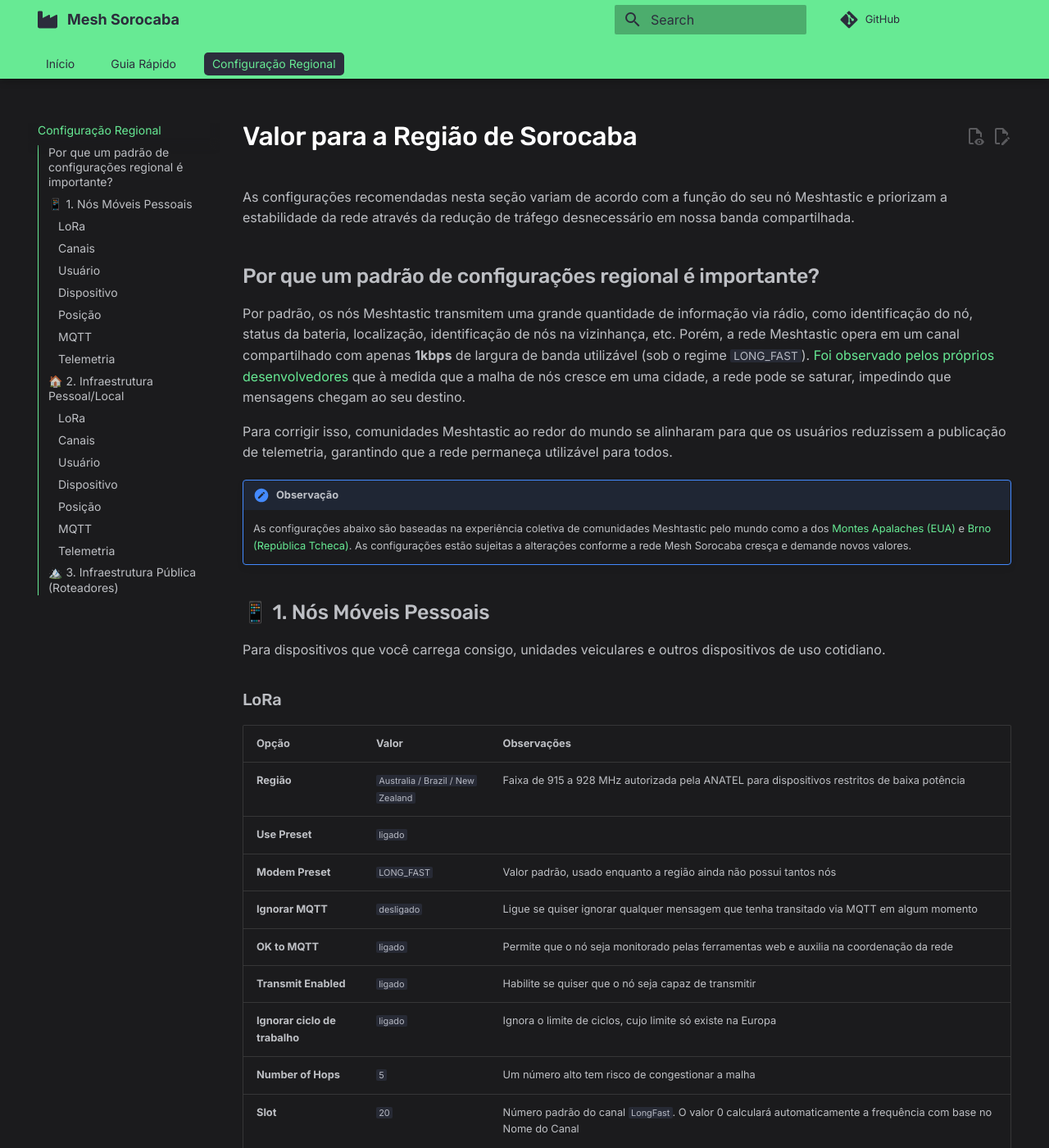
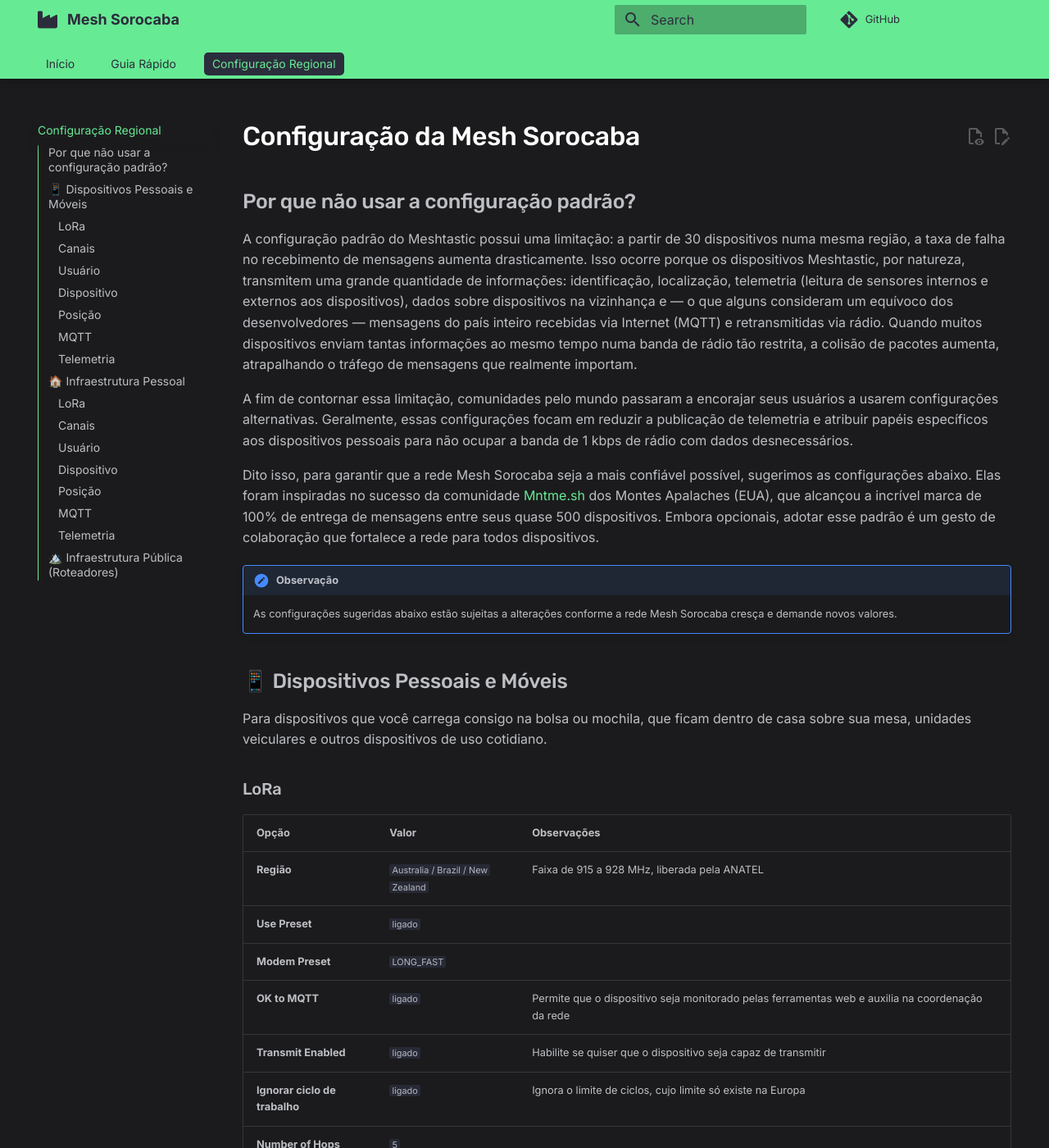
Before and after one commit to MeshSorocaba/meshsorocaba.github.io, an MkDocs documentation site: the page built from docs/configuracao.md, in a window 1280 px wide and 1400 px high. Shown: the whole window at 82% size. Built offline with MkDocs 1.6.1 and Material for MkDocs 9.7.7, drawn with Linux system fonts in a browser that asks for light colours; comment, search, counter and statistics services are not loaded; some of the changed text lies outside the part shown.

Commit message:
Major update in config tips

```diff
--- a/docs/configuracao.md
+++ b/docs/configuracao.md
@@ -1,60 +1,59 @@
-# Valor para a Região de Sorocaba
+# Configuração da Mesh Sorocaba
 
-As configurações recomendadas nesta seção variam de acordo com a função do seu nó Meshtastic e priorizam a estabilidade da rede através da redução de tráfego desnecessário em nossa banda compartilhada.
+## Por que não usar a configuração padrão?
 
-## Por que um padrão de configurações regional é importante?
+A configuração padrão do Meshtastic possui uma limitação: a partir de 30 dispositivos numa mesma região, a taxa de falha no recebimento de mensagens aumenta drasticamente. Isso ocorre porque os dispositivos Meshtastic, por natureza, transmitem uma grande quantidade de informações: identificação, localização, telemetria (leitura de sensores internos e externos aos dispositivos), dados sobre dispositivos na vizinhança e — o que alguns consideram um equívoco dos desenvolvedores — mensagens do país inteiro recebidas via Internet (MQTT) e retransmitidas via rádio. Quando muitos dispositivos enviam tantas informações ao mesmo tempo numa banda de rádio tão restrita, a colisão de pacotes aumenta, atrapalhando o tráfego de mensagens que realmente importam.
 
-Por padrão, os nós Meshtastic transmitem uma grande quantidade de informação via rádio, como identificação do nó, status da bateria, localização, identificação de nós na vizinhança, etc. Porém, a rede Meshtastic opera em um canal compartilhado com apenas **1kbps** de largura de banda utilizável (sob o regime `LONG_FAST`). [Foi observado pelos próprios desenvolvedores](https://meshtastic.org/blog/why-your-mesh-should-switch-from-longfast/) que à medida que a malha de nós cresce em uma cidade, a rede pode se saturar, impedindo que mensagens chegam ao seu destino.
+A fim de contornar essa limitação, comunidades pelo mundo passaram a encorajar seus usuários a usarem configurações alternativas. Geralmente, essas configurações focam em reduzir a publicação de telemetria e atribuir papéis específicos aos dispositivos pessoais para não ocupar a banda de 1 kbps de rádio com dados desnecessários.
 
-Para corrigir isso, comunidades Meshtastic ao redor do mundo se alinharam para que os usuários reduzissem a publicação de telemetria, garantindo que a rede permaneça utilizável para todos.
+Dito isso, para garantir que a rede Mesh Sorocaba seja a mais confiável possível, sugerimos as configurações abaixo. Elas foram inspiradas no sucesso da comunidade [Mntme.sh](https://mtnme.sh/) dos Montes Apalaches (EUA), que alcançou a incrível marca de 100% de entrega de mensagens entre seus quase 500 dispositivos. Embora opcionais, adotar esse padrão é um gesto de colaboração que fortalece a rede para todos dispositivos.
 
 !!! note "Observação"
-    As configurações abaixo são baseadas na experiência coletiva de comunidades Meshtastic pelo mundo como a dos [Montes Apalaches (EUA)](https://mtnme.sh/) e [Brno (República Tcheca)](https://meshtastic--czbrno-blogspot-com.translate.goog/2025/01/meshtastic-moznost-soucasne-existence.html?_x_tr_sl=cs&_x_tr_tl=en&_x_tr_hl=cs&_x_tr_pto=wapp). As configurações estão sujeitas a alterações conforme a rede Mesh Sorocaba cresça e demande novos valores.
+     As configurações sugeridas abaixo estão sujeitas a alterações conforme a rede Mesh Sorocaba cresça e demande novos valores.
 
-## 📱 1. Nós Móveis Pessoais
+## 📱 Dispositivos Pessoais e Móveis
 
-Para dispositivos que você carrega consigo, unidades veiculares e outros dispositivos de uso cotidiano.
+Para dispositivos que você carrega consigo na bolsa ou mochila, que ficam dentro de casa sobre sua mesa, unidades veiculares e outros dispositivos de uso cotidiano.
 
 ### LoRa
 
 | **Opção** | **Valor** | **Observações** |
 | :--- | :--- | :--- |
-| **Região** | `Australia / Brazil / New Zealand` | Faixa de 915 a 928 MHz autorizada pela ANATEL para dispositivos restritos de baixa potência |
+| **Região** | `Australia / Brazil / New Zealand` | Faixa de 915 a 928 MHz, liberada pela ANATEL |
 | **Use Preset** | `ligado` | |
-| **Modem Preset** | `LONG_FAST` | Valor padrão, usado enquanto a região ainda não possui tantos nós |
-| **Ignorar MQTT** | `desligado` | Ligue se quiser ignorar qualquer mensagem que tenha transitado via MQTT em algum momento |
-| **OK to MQTT** | `ligado` | Permite que o nó seja monitorado pelas ferramentas web e auxilia na coordenação da rede |
-| **Transmit Enabled** | `ligado` | Habilite se quiser que o nó seja capaz de transmitir |
+| **Modem Preset** | `LONG_FAST` |  |
+| **OK to MQTT** | `ligado` | Permite que o dispositivo seja monitorado pelas ferramentas web e auxilia na coordenação da rede |
+| **Transmit Enabled** | `ligado` | Habilite se quiser que o dispositivo seja capaz de transmitir |
 | **Ignorar ciclo de trabalho** | `ligado` | Ignora o limite de ciclos, cujo limite só existe na Europa |
-| **Number of Hops** | `5` | Um número alto tem risco de congestionar a malha |
-| **Slot** | `20` | Número padrão do canal `LongFast`. O valor 0 calculará automaticamente a frequência com base no Nome do Canal |
-| **RX Boosted Gain** | `ligado` | opção específica para a série de chips SX126x que permite ao chip consumir uma pequena quantidade de energia adicional para aumentar a sensibilidade de recepção |
+| **Number of Hops** | `5` |  |
+| **Slot** | `0` ou `20` | 0 = calcula automaticamente a frequência com base no nome do canal primário; 20 = Número padrão do canal `LongFast` |
+| **RX Boosted Gain** | `ligado` |  |
 
 ### Canais
 
 | **Opção** | **Valor** | **Observações** |
 | :--- | :--- | :--- |
-| **Nome do canal** | `LongFast` | Canal público padrão para o preset `LONG_FAST`; deve ser o primeiro da lista |
+| **Nome do canal** | `LongFast` | Canal público padrão para o preset `LONG_FAST`; deve ser o primeiro canal da lista (canal primário) |
 | **PSK** | `AQ==` | Chave padrão do canal |
-| **Uplink ativado** | `ligado` | Permite que o nó seja monitorado pelas ferramentas web e auxilia na coordenação da rede |
-| **Downlink ativado** | `ligado` ou `desligado` | **Importante!** Se estiver usando um servidor MQTT privado, mantenha essa opção desligada para evitar retransmissões desnecessárias de NodeInfo, telemetria e mensagens de teste do servidor MQTT para o rádio, que tendem a congestionar a rede |
-| **Posição ativada** | `ligado` ou `desligado` |  |
-| **Localização precisa** | `ligado` ou `desligado` | Desnecessário se anúncio de posição está desligado |
+| **Uplink ativado** | `ligado` | Permite que o dispositivo apareça nas ferramentas web e auxilia na coordenação da rede |
+| **Downlink ativado** | `desligado` | Mensagens públicas somente via rádio |
+| **Posição ativada** | `ligado` | Envia informação da sua posição para as ferramentas web |
+| **Localização precisa** | `desligado` | |
 
 ### Usuário
 | **Opção** | **Valor** | **Observações** |
 | :--- | :--- | :--- |
-| **Nome** | qualquer | Nome longo do seu nó |
-| **Short Name** | 4 caracteres ou um emoji | Abreviação do seu nó |
+| **Nome** | qualquer | Nome longo do seu dispositivo |
+| **Short Name** | 4 caracteres ou um emoji | Abreviação do seu dispositivo |
 | **Impossível enviar mensagens** | `desligado` | Mantenha a opção desligada para poder receber mensagens privadas |
 
 ### Dispositivo
 
 | **Opção** | **Valor** | **Observações** |
 | :--- | :--- | :--- |
-| **Papel do dispositivo** | `CLIENT` ou `CLIENT_MUTE` | Use `CLIENT` na maioria dos casos; `CLIENT_MUTE` para múltiplos dispositivos recebendo recebendo de um nó com posição mais privilegiada |
+| **Papel do dispositivo** | `CLIENT_MUTE` | Use `CLIENT_MUTE` na maioria dos casos; `CLIENT` somente se houver necessidade de retransmitir dados alheios por alguma razão específica |
 | **Modo de retransmissão** | `ALL` | |
-| **Node Info Broadcast Interval** | `3 horas` | Não significa que o nó só será visto 4x ao dia; qualquer pacote transmitido contém info sobre o nó |
+| **Node Info Broadcast Interval** | `3 horas` | Não significa que o dispositivo só será visto 4x ao dia |
 | **Time Zone** | `GMT3` | Ou clique em "Use phone time zone" |
 
 ### Posição
@@ -62,10 +61,10 @@
 | **Opção** | **Valor** | **Observações** |
 | :--- | :--- | :--- |
 | **Intervalo de difusão** | `1 hora` | Intervalo base quando estacionado |
-| **Posição inteligente ativada** | `ligado` | Atualiza a posição do nó somente se você se deslocar além de uma certa distância |
+| **Posição inteligente ativada** | `ligado` | Atualiza a posição do dispositivo somente se você se deslocar além de uma certa distância |
 | **Intervalo mínimo da transmissão inteligente** | `15 minutos` | Intervalo de difusão quando em movimento |
 | **Distância mínima da transmissão inteligente** | `200` | Deslocamento mínimo em metros para que posição seja atualizada |
-| **Usar posição fixa** | `desligado` | Nós móveis devem usar GPS/Localização do celular |
+| **Usar posição fixa** | `desligado` | dispositivos móveis devem usar GPS/Localização do celular |
 | **Intervalo de atualização do GPS (segundos)** | `900` (15 minutos) |  |
 | **Position Flags** | `ALTITUDE` e `ALTITUDE_MSL` | Qualquer outra informação sobre o sensor apenas ocupa a banda desnecessariamente  |
 
@@ -80,97 +79,97 @@
 | **Saída JSON ativada** | `desligado` | |
 | **TLS ativado** | `desligado` | |
 | **Tópico principal** | `msh/BR/meshsorocaba` | |
-| **Proxy para cliente ativado** | `ligado` ou `desligado` | `ligado` se o nó só pode se comunicar pela internet através do seu celular, `desligado` se ele possui WiFi configurado e funcionando |
+| **Proxy para cliente ativado** | `ligado` ou `desligado` | `ligado` se o dispositivo só pode se comunicar pela internet através do seu celular |
 
 ### Telemetria
 | **Opção** | **Valor** | **Observações** |
 | :--- | :--- | :--- |
-| **Send Device Telemetry** | `desligado` | Ao contrário de um nó solar ou uma estação base, não é necessário anunciar seu nível de bateria a toda a malha |
-| **Módulo de métricas do ambiente ativado** | `desligado` | Não é útil para nós portáteis |
+| **Send Device Telemetry** | `desligado` | Ao contrário de um dispositivo solar ou uma estação base, não é necessário anunciar seu nível de bateria a toda a malha |
+| **Módulo de métricas do ambiente ativado** | `desligado` | Não é útil para dispositivos portáteis |
 
 ---
 
-## 🏠 2. Infraestrutura Pessoal/Local
+## 🏠 Infraestrutura Pessoal
 
-Para estações base residenciais, nós em sótãos/telhados, mastros em quintais e instalações solares regionais de altura média.
+Para estações-base residencias como dispositivos instalados no telhado, mastros em quintais ou no alto de prédios urbanos.
 
 ### LoRa
 
 | **Opção** | **Valor** | **Observações** |
 | :--- | :--- | :--- |
-| **Região** | `Australia / Brazil / New Zealand` | Faixa de 915 a 928 MHz autorizada pela ANATEL para dispositivos restritos de baixa potência |
+| **Região** | `Australia / Brazil / New Zealand` |  |
 | **Use Preset** | `ligado` | |
-| **Modem Preset** | `LONG_FAST` | Valor padrão, usado enquanto a região ainda não possui tantos nós |
-| **Ignorar MQTT** | `desligado` | Se desligado, aceita mensagens que tenham transitado via MQTT |
-| **OK to MQTT** | `ligado` | Permite monitorar o nó pelas ferramentas web e auxilia na coordenação da rede |
+| **Modem Preset** | `LONG_FAST` |  |
+| **Ignorar MQTT** | `ligado` |  |
+| **OK to MQTT** | `ligado` |  |
 | **Transmit Enabled** | `ligado` | |
-| **Ignorar ciclo de trabalho** | `ligado` | O limite de ciclos só é necessário na Europa |
-| **Number of Hops** | `3` | Número de hops alto não é útil para nós de infraestrutura, pois normalmente não origina tráfego |
-| **Slot** | `20` | Padrão LongFast (919.875 MHz) |
-| **RX Boosted Gain** | `ligado` | opção específica para a série de chips SX126x que permite ao chip consumir uma pequena quantidade de energia adicional para aumentar a sensibilidade de recepção |
+| **Ignorar ciclo de trabalho** | `ligado` |  |
+| **Number of Hops** | `3` | Número de hops alto não é útil para dispositivos de infraestrutura, pois normalmente não origina tráfego |
+| **Slot** | `0` ou `20` |  |
+| **RX Boosted Gain** | `ligado` |  |
 
 ### Canais
 
 | **Opção** | **Valor** | **Observações** |
 | :--- | :--- | :--- |
-| **Nome do canal** | `LongFast` | Canal público padrão para o preset `LONG_FAST`, deve ser o primeiro da lista de canais |
+| **Nome do canal** | `LongFast` | |
 | **PSK** | `AQ==` | Chave padrão do canal |
-| **Uplink ativado** | `ligado` | Permite que o nó seja monitorado pelas ferramentas web e auxilia na coordenação da rede |
-| **Downlink ativado** | `ligado` ou `desligado` | **Importante!** Se estiver usando um servidor MQTT privado, mantenha essa opção desligada para evitar retransmissões desnecessárias de NodeInfo, telemetria e mensagens de teste do servidor MQTT para o rádio, que tendem a congestionar a rede |
-| **Posição ativada** | `ligado` ou `desligado` | Para nós estacionários com posição fixa configurada |
+| **Uplink ativado** | `ligado` | Permite que o dispositivo seja monitorado pelas ferramentas web e auxilia na coordenação da rede |
+| **Downlink ativado** | `desligado` | Evitar retransmissões desnecessárias de todo o servidor MQTT para o rádio |
+| **Posição ativada** | `ligado` | |
 | **Localização precisa** | `ligado` ou `desligado` | A critério do usuário |
 
 ### Usuário
 | **Opção** | **Valor** | **Observações** |
 | :--- | :--- | :--- |
-| **Nome** | qualquer | Nome do seu nó; considere adicionar um emoji que sugira o tipo de estrutura da instalação (🌳, 🏠, 🏢, 🗼, ⛰️, etc.), e também um emoji 📵 como sufixo para salientar que se trata de um nó não-monitorado |
-| **Short Name** | 4 caracteres ou um emoji | Abreviação do nome do seu nó |
-| **Impossível enviar mensagens** | `desligado` | Para nós não-monitorados, evita que usuários enviem mensagens na espera de uma resposta |
+| **Nome** | qualquer | Considere adicionar um emoji que sugira o tipo de estrutura da instalação (🌳, 🏠, 🏢, 🗼, ⛰️, etc.), e opcionalmente 📵 como sufixo para salientar que se trata de um dispositivo não-monitorado |
+| **Short Name** | 4 caracteres |  |
+| **Impossível enviar mensagens** | `desligado` | Para dispositivos não-monitorados, evita que usuários enviem mensagens na espera de uma resposta |
 
 ### Dispositivo
 
 | **Opção** | **Valor** | **Observações** |
 | :--- | :--- | :--- |
-| **Papel do dispositivo** | `CLIENT` ou `CLIENT_BASE` | `CLIENT_BASE` ajuda a garantir que as mensagens dos seus nós favoritados tenham prioridade |
-| **Modo de retransmissão** | `ALL` | |
-| **Node Info Broadcast Interval** | `3 horas` | Não significa que o nó só será visto 4x ao dia; qualquer pacote transmitido contém info sobre o nó |
+| **Papel do dispositivo** | `CLIENT` ou `CLIENT_BASE` | `CLIENT_BASE` ajuda a garantir que as mensagens de dispositivos favoritados tenham prioridade |
+| **Modo de retransmissão** | `CORE_PORTNUMS_ONLY` | Ignora pacotes de portnums não-padrão (TAK, RangeTest, PaxCounter, etc). |
+| **Node Info Broadcast Interval** | `6 horas` | Não significa que o dispositivo só será visto somente 2x/dia; qualquer pacote transmitido contém info sobre o dispositivo |
 | **Time Zone** | `GMT3` | Ou clique em "Use phone time zone" |
 
 ### Posição
 
 | **Opção** | **Valor** | **Observações** |
 | :--- | :--- | :--- |
-| **Intervalo de transmissão de posição (segundos)** | `1 hora` | Por ser um nó estacionário, não há necessidade de anunciar posição com frequência |
-| **Posição inteligente ativada** | `desligado` | Nó estacionário, não é necessário |
+| **Intervalo de transmissão de posição (segundos)** | `1 hora` | Por ser um dispositivo estacionário, não há necessidade de anunciar posição com frequência |
+| **Posição inteligente ativada** | `desligado` | dispositivo estacionário, não é necessário |
 | **Usar posição fixa** | `ligado` | Defina as coordenadas manualmente no app se não houver GPS por hardware |
-| **Intervalo de atualização do GPS (segundos)** | `12 horas` | Para nós com sensor de GPS mesmo sendo estacionários |
+| **Intervalo de atualização do GPS (segundos)** | `12 horas` | Para dispositivos com sensor de GPS mesmo sendo estacionários |
 | **Position Flags** | `ALTITUDE` e `ALTITUDE_MSL` | Qualquer outra informação transmitida sobre o sensor de GPS apenas ocupa tempo de banda desnecessariamente  |
 
 ### MQTT
 
 | **Opção** | **Valor** | **Observações** |
 | :--- | :--- | :--- |
-| **Endereço** | `platform.meshbrasil.com:1883` | |
+| **Endereço** | `mqtt.meshtastic.org` | |
 | **Nome de usuário** | `meshdev` | |
 | **Senha** | `large4cats` | |
 | **Criptografia ativada** | `ligado` | |
 | **Saída JSON ativada** | `desligado` | |
 | **TLS ativado** | `desligado` | |
 | **Tópico principal** | `msh/BR/meshsorocaba` | |
-| **Proxy para cliente ativado** | `ligado` ou `desligado` | `ligado` se o nó só pode se comunicar pela internet através do seu celular, `desligado` se ele possui WiFi configurado e funcionando |
+| **Proxy para cliente ativado** | `ligado` ou `desligado` | `ligado` se o dispositivo só pode se comunicar pela internet através do seu celular |
 
 ### Telemetria
 
 | **Opção** | **Valor** | **Observações** |
 | :--- | :--- | :--- |
-| **Send Device Telemetry** | `1 hora` | Apenas para nós solares, caso deseje-se acompanhar os níveis de bateria; caso contrário, desabilite |
-| **Módulo de métricas do ambiente ativado** | `1 hora` | Apenas se equipado; usado para verificar vazamentos de bateria ou superaquecimento; caso contrário, desabilite |
+| **Send Device Telemetry** | `2 horas` | Apenas para dispositivos solares, caso deseje acompanhar os níveis de bateria; caso contrário, desabilite |
+| **Módulo de métricas do ambiente ativado** | `2 horas` | Apenas se equipado; usado para verificar vazamentos de bateria ou superaquecimento; caso contrário, desabilite |
 
 ---
 
-## 🏔️ 3. Infraestrutura Pública (Roteadores)
+## 🏔️ Infraestrutura Pública (Roteadores)
 
-Para pontos altos que conectam regiões. Geralmente são torres de radioamadores em locais elevados ou relevos extremamente propícios para cobrir uma grande extensão de região metropolitana.
+Para dispositivos confiáveis e instalados permanentemente, gerido por voluntários e capazes de conectar múltiplas regiões que outrotra estariam isoladas. Geralmente estão instalados em torres de antena com 20 metros ou morros elevados e montanhas; propícios para cobrir uma grande extensão de região metropolitana de Sorocaba.
 
 !!! warning "Atenção"
-    Nós de infraestrutura coordenados usualmente são configurados como `ROUTER`, mas devem ser debatidos entre a comunidade. Roteadores mal posicionados podem causar degradação em toda a rede. Por garantia, leia a documentação [Pré-Requisitos para Roteadores Meshtastic](roteadores.md) e entre em contato com a comunidade Mesh Sorocaba para discutir seu ponto antes de usar qualquer configuração que não seja `CLIENT`, `CLIENT_MUTE` ou `CLIENT_BASE`.
+    Dispositivos de infraestrutura pública usualmente recebem uma configuração especial e devem ser debatidos entre a comunidade antes de serem ativados. Roteadores mal posicionados ou mal configurados podem causar degradação em toda a rede. Por garantia, leia a documentação [Pré-Requisitos para Roteadores Meshtastic](roteadores.md) e, uma vez atendendo a todos os pré-requisitos, entre em contato com a comunidade Mesh Sorocaba.
```
